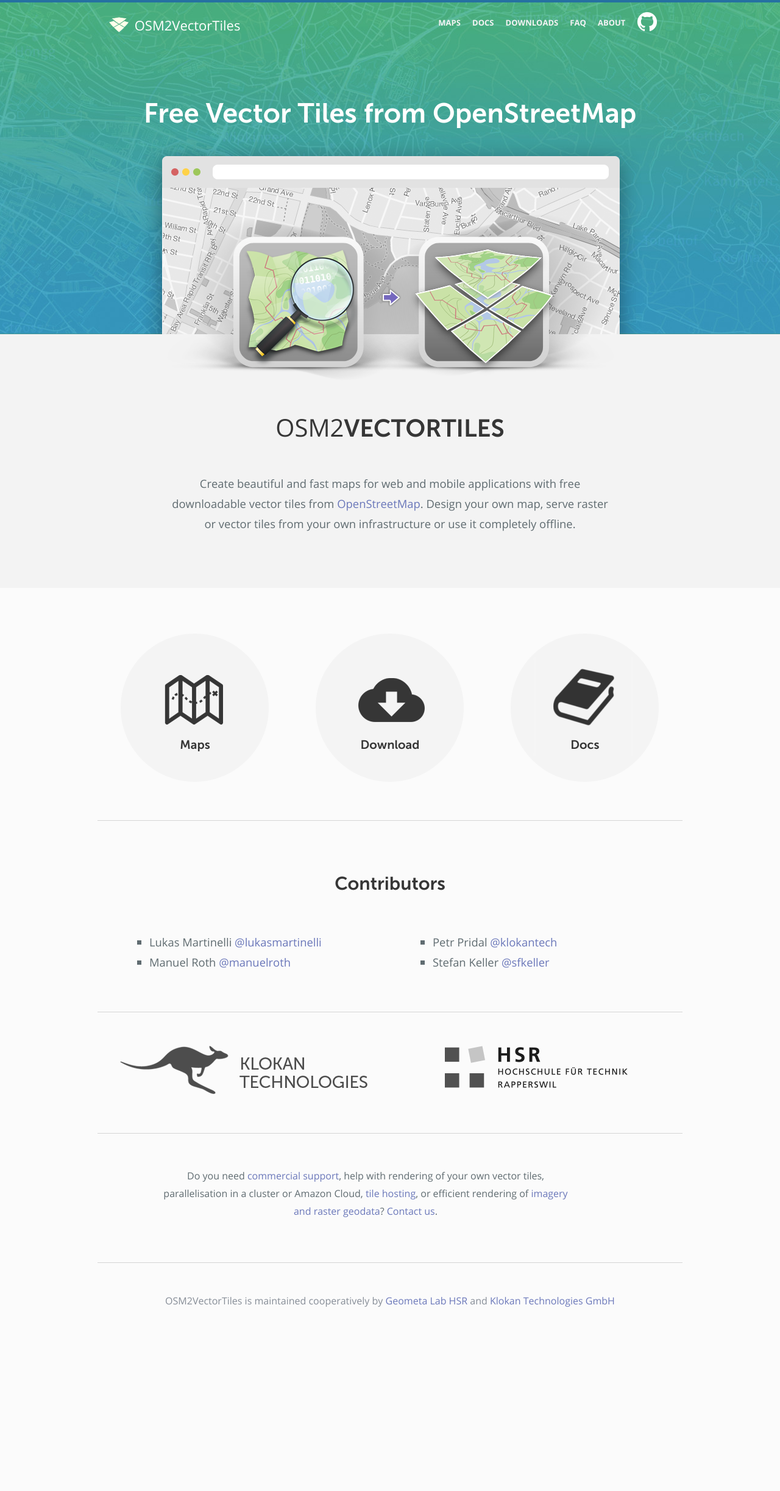
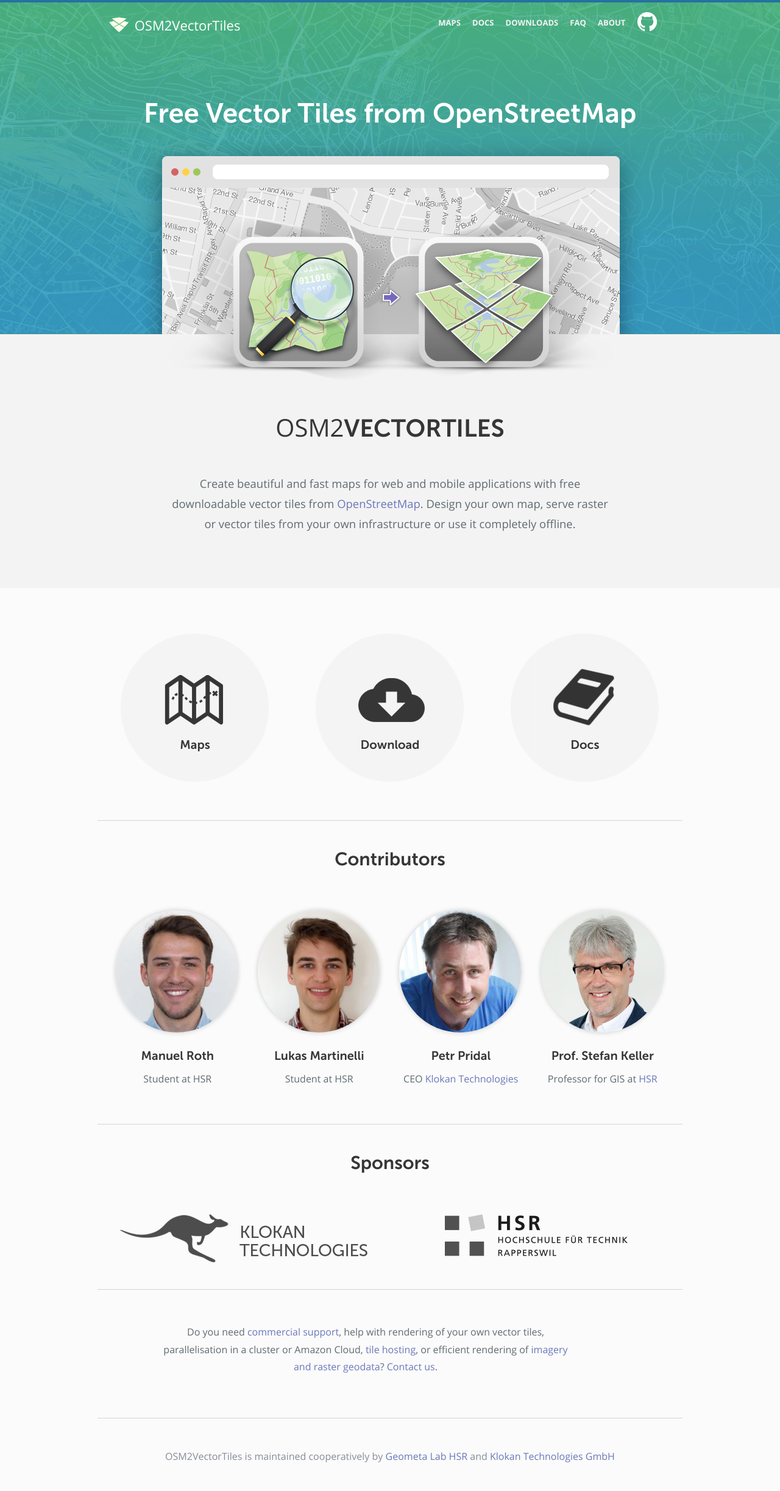
Before and after one commit to osm2vectortiles/osm2vectortiles, a Jekyll site: the page built from index.html, in a window 1280 px wide. Shown: the whole page at 61% size. Built offline with Jekyll 4.4.1, drawn with Linux system fonts in a browser that asks for light colours; before the commit the page ends 2190 px from its top, so only the background shows below that.

Commit message:
Add contributors and sponsors

```diff
--- a/_includes/commercial_support.html
+++ b/_includes/commercial_support.html
@@ -1,5 +1,6 @@
 <div class="container">
-  <div class="row center pady-4 bordertop-block borderbottom-block logos">
+  <div class="row center pady-2 bordertop-block borderbottom-block logos">
+    <h2 class="center padb-4">Sponsors</h2>
     <div class="col6">
       <a href="http://www.klokantech.com/contact/">
         <img src="/img/klokantech-logo.png" alt="Klokan Technologies"/>
--- a/_sass/_custom.scss
+++ b/_sass/_custom.scss
@@ -145,3 +145,26 @@
   padding: 0 8px;
   font-size: 1em;
 }
+
+.contributors {
+    img {
+        max-width: 100%;
+    }
+}
+
+.contributor-profile {
+  text-align: center;
+
+  h3{
+    &:hover{
+    }
+  }
+
+  .circular:hover {
+    opacity: .95;
+  }
+
+  &:hover{
+    text-decoration: none;
+  }
+}
--- a/_sass/_helpers.scss
+++ b/_sass/_helpers.scss
@@ -224,3 +224,15 @@
     margin-left: auto;
     margin-right: auto;
 }
+
+.circular {
+    width: 200px;
+    height: 200px;
+    background-size: cover;
+    border-radius: 100px;
+    -webkit-border-radius: 100px;
+    -moz-border-radius: 100px;
+    box-shadow: 0 0 8px rgba(0, 0, 0, .2);
+    -webkit-box-shadow: 0 0 8px rgba(0, 0, 0, .2);
+    -moz-box-shadow: 0 0 8px rgba(0, 0, 0, .2);
+}
--- a/index.html
+++ b/index.html
@@ -50,25 +50,38 @@
   </div>
 
   <div class="row bordertop-block">
-    <div class="col12 padt-6">
-      <h2 class="center">Contributors</h2>
-
+    <div class="contributors col12 padt-2">
+      <h2 class="center padb-4">Contributors</h2>
       <div class="row">
-        <div class="col6 pad-5">
-          <ul class="big">
-            <li>Lukas Martinelli <a href="https://github.com/lukasmartinelli" class="user-mention">@lukasmartinelli</a></li>
-            <li>Manuel Roth <a href="https://github.com/manuelroth" class="user-mention">@manuelroth</a></li>
-          </ul>
+        <div class="contributor-profile col3 padb-3">
+          <a href="https://github.com/manuelroth">
+            <div class="circular" style="background-image: url(/img/profile-pictures/manuelroth.jpg)"></div>
+          </a>
+            <h3>Manuel Roth</h3>
+            <p>Student at HSR</p>
         </div>
-        <div class="col6 pad-5">
-          <ul class="big">
-            <li>Petr Pridal <a href="https://github.com/klokantech" class="user-mention">@klokantech</a></li>
-            <li>Stefan Keller <a href="https://github.com/sfkeller" class="user-mention">@sfkeller</a></li>
-          </ul>
+        <div class="contributor-profile col3 padb-3">
+          <a href="http://lukasmartinelli.ch/">
+            <div class="circular" style="background-image: url(/img/profile-pictures/lukasmartinelli.jpg)"></div>
+          </a>
+            <h3>Lukas Martinelli</h3>
+            <p>Student at HSR</p>
+        </div>
+        <div class="contributor-profile col3 padb-3">
+          <a href="https://www.klokantech.com/company/">
+            <div class="circular" style="background-image: url(/img/profile-pictures/petrpridal.jpg)"></div>
+          </a>
+            <h3>Petr Pridal</h3>
+            <p>CEO <a href="http://www.klokantech.com">Klokan Technologies</a></p>
+        </div>
+        <div class="contributor-profile col3 padb-3">
+          <a href="http://wiki.hsr.ch/StefanKeller/wiki.cgi?StefanKeller">
+            <div class="circular" style="background-image: url(/img/profile-pictures/stefankeller.png)"></div>
+          </a>
+          <h3>Prof. Stefan Keller</h3>
+          <p>Professor for GIS at <a href="http://hsr.ch/geometalab">HSR</a></p>
         </div>
       </div>
-
     </div>
   </div>
-
 </div>
```
Also changed, not shown: img/profile-pictures/lukasmartinelli.jpg (added), img/profile-pictures/manuelroth.jpg (added), img/profile-pictures/petrpridal.jpg (added), img/profile-pictures/stefankeller.png (added).
